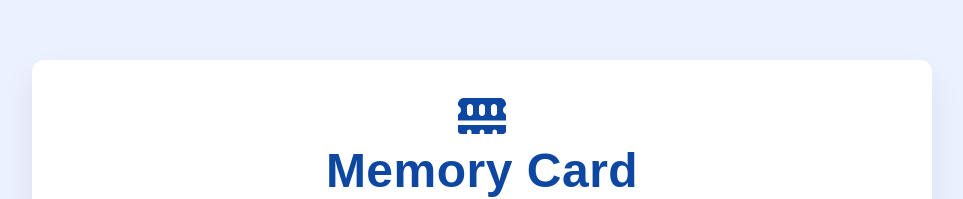
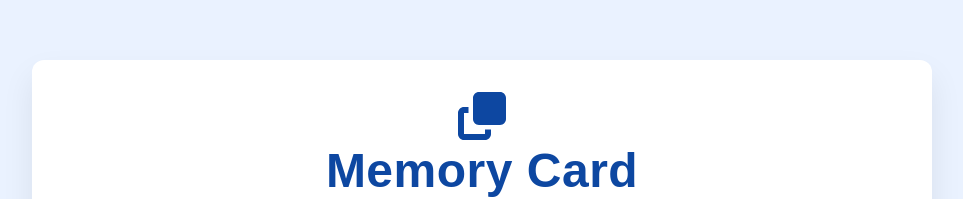
Before and after one commit to catalinbroinas/memory-card, a React (Vite) app: page / in a window 1280 px wide. Shown: the part 131-330 px from the top of the page, without its empty margins (158-1121 px from the left). Built offline with nearby package versions, Linux system fonts and the light colour scheme.

Commit message:
refactor(Game): replace faMemory with faClone icon

```diff
--- a/src/react/components/features/Game/Game.jsx
+++ b/src/react/components/features/Game/Game.jsx
@@ -27,7 +27,7 @@ import { preloadImages } from "../../../../js/utils/images";
 
 // Icons
 import { FontAwesomeIcon } from "@fortawesome/react-fontawesome";
-import { faMemory } from "@fortawesome/free-solid-svg-icons/faMemory";
+import { faClone } from "@fortawesome/free-solid-svg-icons/faClone";
 
 function Game() {
   // Game flow state
@@ -160,7 +160,7 @@ function Game() {
     <section className="game">
       <h1 className="game__title">
         <FontAwesomeIcon
-          icon={faMemory}
+          icon={faClone}
           className="game__title-icon"
           aria-hidden="true"
         />
```
